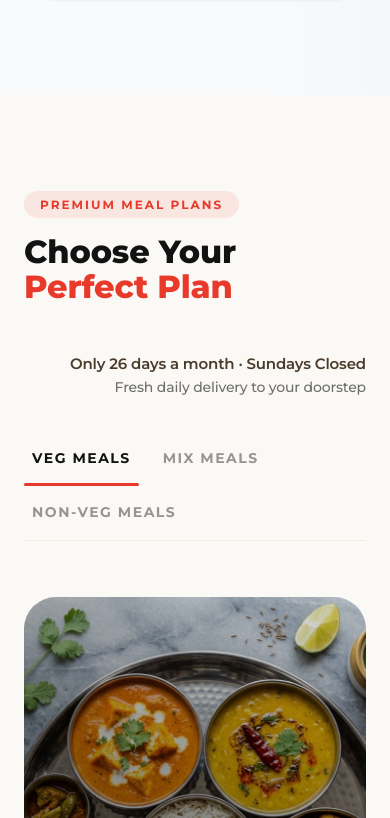
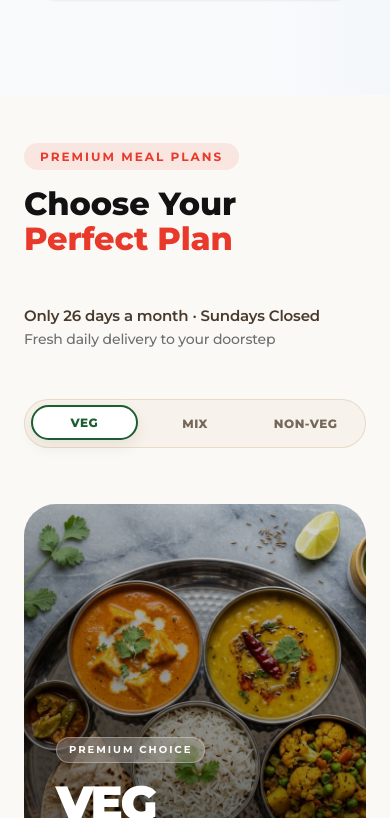
Before and after one commit to ABR-Kapoor/eazymytiffin, a Next.js app: page / in a window 390 px wide. Shown: the part 2586-3404 px from the top of the page. Built offline with nearby package versions, Linux system fonts and the light colour scheme; no server answers; the database is empty.

Commit message:
feat: implement notification bell component and integrate it into customer dashboard layout

```diff
--- a/app/landing/MealPlans.tsx
+++ b/app/landing/MealPlans.tsx
@@ -1,15 +1,14 @@
 "use client";
 
-import { useState, useEffect } from "react";
+import { useState } from "react";
 import { ArrowUpRight } from "lucide-react";
-import { supabase } from "@/lib/supabase";
 
 type Tab = "veg" | "mix" | "nonveg";
 
-const tabs: { id: Tab; label: string; gradient: string }[] = [
-  { id: "veg",    label: "VEG MEALS",     gradient: "linear-gradient(135deg,#1B5E30,#2D7A3A)" },
-  { id: "mix",    label: "MIX MEALS",     gradient: "linear-gradient(135deg,#D35400,#E8650A)" },
-  { id: "nonveg", label: "NON-VEG MEALS", gradient: "linear-gradient(135deg,#8B1A1A,#C0392B)" },
+const tabs: { id: Tab; label: string; mobileLabel: string; gradient: string }[] = [
+  { id: "veg",    label: "VEG MEALS",     mobileLabel: "VEG",     gradient: "linear-gradient(135deg,#1B5E30,#2D7A3A)" },
+  { id: "mix",    label: "MIX MEALS",     mobileLabel: "MIX",     gradient: "linear-gradient(135deg,#D35400,#E8650A)" },
+  { id: "nonveg", label: "NON-VEG MEALS", mobileLabel: "NON-VEG", gradient: "linear-gradient(135deg,#8B1A1A,#C0392B)" },
 ];
 
 const tabConfig: Record<Tab, { cardGradient: string; glow: string; sectionGradient: string }> = {
@@ -28,7 +27,7 @@ const planData: Record<Tab, {
       { label: "1 Meal Trial", price: "₹99",   popular: false },
       { label: "1 Meal",       price: "₹119",  popular: false },
       { label: "1 Day Meal",   price: "₹199",  popular: false },
-      { label: "1 Month",      price: "₹3,999", popular: true },
+      { label: "1 Month",      price: "₹3,199", popular: true },
     ],
   },
   mix: {
@@ -37,7 +36,7 @@ const planData: Record<Tab, {
       { label: "1 Meal Trial", price: "₹109",  popular: false },
       { label: "1 Meal",       price: "₹139",  popular: false },
       { label: "1 Day Meal",   price: "₹299",  popular: false },
-      { label: "1 Month",      price: "₹4,699", popular: true },
+      { label: "1 Month",      price: "₹3,599", popular: true },
     ],
   },
   nonveg: {
@@ -46,7 +45,7 @@ const planData: Record<Tab, {
       { label: "1 Meal Trial", price: "₹129",  popular: false },
       { label: "1 Meal",       price: "₹159",  popular: false },
       { label: "1 Day Meal",   price: "₹259",  popular: false },
-      { label: "1 Month",      price: "₹4,999", popular: true },
+      { label: "1 Month",      price: "₹4,299", popular: true },
     ],
   },
 };
@@ -54,43 +53,8 @@ const planData: Record<Tab, {
 export default function MealPlans() {
   const [active, setActive] = useState<Tab>("veg");
   const [hoveredRow, setHoveredRow] = useState<number | null>(null);
-  const [plans, setPlans] = useState<any[]>([]);
   const plan = planData[active];
   const cfg = tabConfig[active];
-
-  useEffect(() => {
-    const fetchPlans = async () => {
-      try {
-        const { data } = await supabase
-          .from("subscription_plans")
-          .select("*")
-          .eq("is_active", true)
-          .order("duration_days", { ascending: true });
-
-        if (data && data.length > 0) {
-          setPlans(data);
-        }
-      } catch (e) {
-        console.error("Error fetching landing page subscription plans:", e);
-      }
-    };
-    fetchPlans();
-  }, []);
-
-  const getPlanItemsForTab = (tabId: Tab) => {
-    const dbCategory = tabId === "nonveg" ? "non_veg" : tabId;
-    const tabPlans = plans.filter((p) => p.category === dbCategory);
-
-    if (tabPlans.length > 0) {
-      return tabPlans.map((tp) => ({
-        label: tp.title,
-        price: `₹${tp.price}`,
-        popular: tp.duration_days >= 26,
-      }));
-    }
-
-    return planData[tabId].individual;
-  };
 
   // Map active tab to banner image
   const bannerMap: Record<Tab, string> = {
@@ -102,7 +66,7 @@ export default function MealPlans() {
   return (
     <section
       id="meal-plans"
-      className="py-24 relative overflow-hidden"
+      className="py-12 sm:py-24 relative overflow-hidden"
       style={{ background: "#FAF9F6" }}
       aria-labelledby="meal-plans-heading"
     >
@@ -124,38 +88,57 @@ export default function MealPlans() {
               Choose Your <span style={{ color: "var(--emt-red)" }}>Perfect Plan</span>
             </h2>
           </div>
-          <div className="flex flex-col md:items-end">
-            <p className="text-[15px] font-semibold text-right" style={{ color: "var(--text-secondary)" }}>
+          <div className="flex flex-col items-start md:items-end">
+            <p className="text-[15px] font-semibold text-left md:text-right" style={{ color: "var(--text-secondary)" }}>
               Only 26 days a month · Sundays Closed
             </p>
-            <p className="text-[14px] font-medium opacity-60 text-right">Fresh daily delivery to your doorstep</p>
+            <p className="text-[14px] font-medium opacity-60 text-left md:text-right">Fresh daily delivery to your doorstep</p>
           </div>
         </div>
 
-        {/* Tab switcher - Ultra Clean */}
+        {/* Tab Switcher — Premium Warm Segmented Controls */}
         <div
-          className="flex flex-wrap gap-4 mb-14 border-b"
-          style={{ borderColor: "var(--border-warm)" }}
+          className="flex gap-1 sm:gap-2 mb-14 p-1.5 rounded-full w-full sm:w-fit border"
+          style={{
+            background: "rgba(244, 235, 224, 0.5)",
+            borderColor: "rgba(212, 184, 150, 0.4)"
+          }}
           role="tablist"
         >
           {tabs.map((tab) => {
             const isActive = active === tab.id;
+            const themeColors: Record<Tab, { text: string; border: string }> = {
+              veg:    { text: "#1B5E30", border: "#1B5E30" },
+              mix:    { text: "#D35400", border: "#D35400" },
+              nonveg: { text: "#E8392A", border: "#E8392A" },
+            };
+
             return (
               <button
                 key={tab.id}
                 role="tab"
                 aria-selected={isActive}
                 onClick={() => setActive(tab.id)}
-                className="pb-4 px-2 text-[14px] font-bold uppercase tracking-[1.5px] transition-all duration-300 relative"
-                style={{ color: isActive ? "var(--text-primary)" : "rgba(0,0,0,0.4)" }}
+                className="flex-1 sm:flex-initial flex items-center justify-center px-3 py-1.5 sm:px-5 sm:py-2 rounded-full text-[12px] sm:text-[13px] font-extrabold uppercase tracking-[0.5px] sm:tracking-[1.5px] transition-all duration-300 whitespace-nowrap"
+                style={
+                  isActive
+                    ? {
+                        background: "#FFFFFF",
+                        color: themeColors[tab.id].text,
+                        boxShadow: "0 6px 16px rgba(61, 31, 10, 0.08)",
+                        border: `2px solid ${themeColors[tab.id].border}`,
+                        transform: "translateY(-1px)",
+                      }
+                    : {
+                        background: "transparent",
+                        color: "#4A3A2A",
+                        opacity: 0.75,
+                        border: "2px solid transparent",
+                      }
+                }
               >
-                {tab.label}
-                {isActive && (
-                  <div
-                    className="absolute bottom-[-1px] left-0 w-full h-[3px] rounded-full"
-                    style={{ background: "var(--emt-red)" }}
-                  />
-                )}
+                <span className="hidden sm:inline">{tab.label}</span>
+                <span className="sm:hidden">{tab.mobileLabel}</span>
               </button>
             );
           })}
@@ -178,7 +161,7 @@ export default function MealPlans() {
                 Premium Choice
               </span>
               <h3 className="text-white text-5xl font-black tracking-tighter mb-4">
-                {plan.name.split(" ")[0]} <br />
+                {active === "nonveg" ? "NON-VEG" : active.toUpperCase()} <br />
                 <span style={{ color: "var(--emt-red)" }}>MEALS</span>
               </h3>
               <p className="text-white/70 text-[15px] font-medium leading-relaxed">
@@ -203,7 +186,7 @@ export default function MealPlans() {
               </div>
 
               <div className="flex flex-col gap-2 flex-1">
-                {getPlanItemsForTab(active).map((item, i) => {
+                {plan.individual.map((item, i) => {
                   const isHovered = hoveredRow === i;
                   return (
                     <div
--- a/app/sign-in/[[...signIn]]/page.tsx
+++ b/app/sign-in/[[...signIn]]/page.tsx
@@ -120,7 +120,7 @@ export default function SignInPage() {
         <div className="w-full max-w-md">
           <div className="max-w-[380px] mx-auto">
           <div className="mb-8 text-center md:text-left">
-            <h1 className="text-2xl text-[#1A1A1A] tracking-tight font-bold">Welcome Back to<br />EazyMy<span className="text-[#E8392A]">Tiffin</span></h1>
+            <h1 className="text-3xl text-[#1A1A1A] tracking-tight font-bold">Welcome Back to<br />EazyMy<span className="text-[#E8392A]">Tiffin</span></h1>
             <p className="text-gray-600 text-sm mt-1">Sign in to your account</p>
           </div>
 
--- a/app/sign-up/[[...signUp]]/page.tsx
+++ b/app/sign-up/[[...signUp]]/page.tsx
@@ -137,7 +137,7 @@ export default function SignUpPage() {
 
           <div className="max-w-[380px] mx-auto">
           <div className="mb-8 text-center md:text-left">
-            <h1 className="text-2xl text-[#1A1A1A] tracking-tight font-bold leading-tight">Get Started with <br />EazyMy<span className="text-[#E8392A]">Tiffin</span></h1>
+            <h1 className="text-3xl text-[#1A1A1A] tracking-tight font-bold leading-tight">Get Started with <br />EazyMy<span className="text-[#E8392A]">Tiffin</span></h1>
             <p className="text-gray-600 text-sm mt-1">Create your account</p>
           </div>
           <form onSubmit={handleSubmit} className="space-y-3.5">
--- a/components/NotificationBell.tsx
+++ b/components/NotificationBell.tsx
@@ -18,7 +18,7 @@ const typeIcons: Record<string, string> = {
   system: "🔔",
 };
 
-export function NotificationBell() {
+export function NotificationBell({ compact }: { compact?: boolean }) {
   const [open, setOpen] = useState(false);
   const panelRef = useRef<HTMLDivElement>(null);
   const { notifications, unreadCount, markRead, markAllRead } = useNotificationStore();
@@ -65,10 +65,10 @@ export function NotificationBell() {
       <button
         id="notification-bell"
         onClick={handleOpen}
-        className={`relative w-[34px] h-[34px] rounded-full flex items-center justify-center transition-all duration-200 cursor-pointer shadow-sm hover:scale-105 ${open ? "bg-emt-red/15 text-emt-red border border-emt-red/20" : "bg-white text-[#1A1A1A] border border-[#D4B896]/30 hover:bg-black/5"}`}
+        className={`relative rounded-full flex items-center justify-center transition-all duration-200 cursor-pointer ${open ? "text-emt-red" : ""} ${compact ? "w-[20px] h-[20px] text-[#374151]" : "w-[34px] h-[34px] shadow-sm hover:scale-105 bg-white border border-[#D4B896]/30 text-[#1A1A1A]"} ${!compact && (open ? "bg-emt-red/15 border border-emt-red/20" : "")}`}
         aria-label="Notifications"
       >
-        <Bell size={20} strokeWidth={1.8} />
+        <Bell size={compact ? 14 : 20} strokeWidth={1.8} />
         {count > 0 && (
           <span
             style={{
```
Also changed, not shown: app/(customer)/home/page.tsx (+5 -5 lines), app/(customer)/layout.tsx (+22 -4 lines), app/landing/Navbar.tsx (+10 -13 lines).
